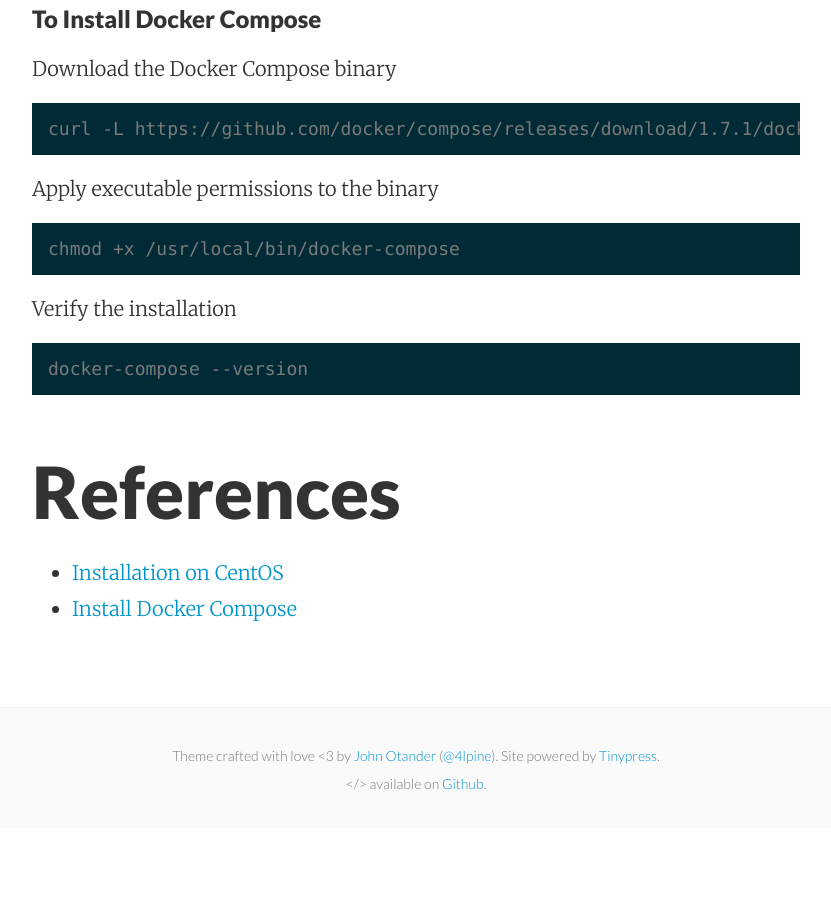
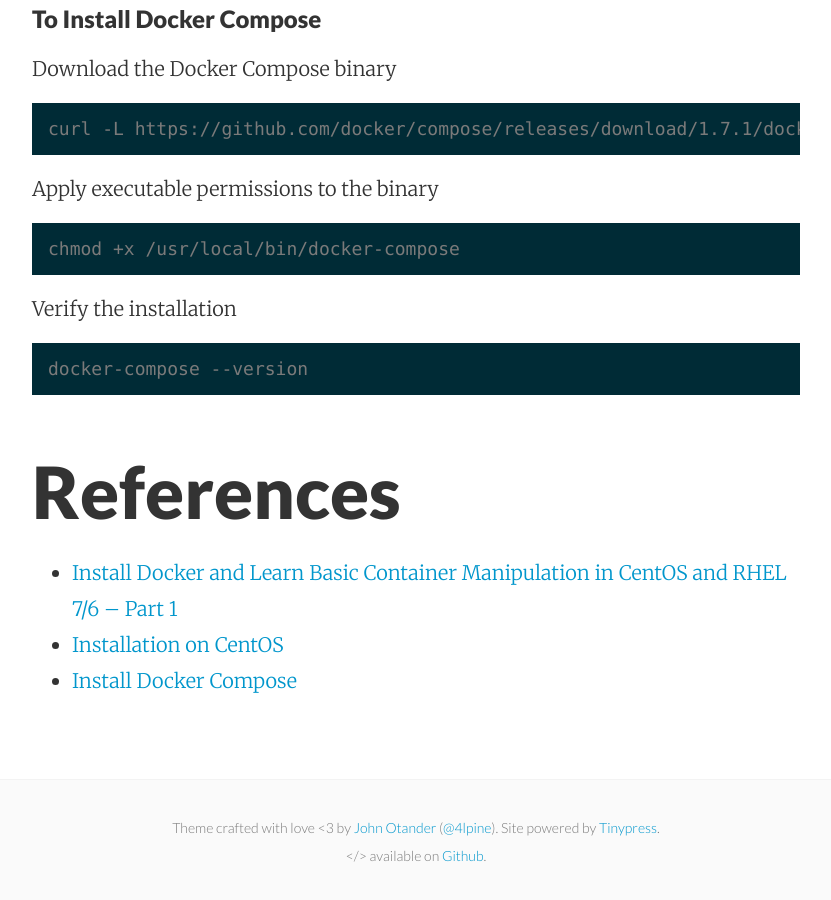
Before and after one commit to gentaro-sakamoto/gentaro-sakamoto.github.io, a Jekyll site: the page built from _posts/2016-06-01-how-to-install-docker-and-docker-compose-on-centos-6-5.markdown, in a window 1280 px wide and 900 px high, scrolled down 1880 px. Shown: the whole window, without its empty margins (224-1055 px from the left). Built offline with Jekyll 4.4.1, drawn with Linux system fonts in a browser that asks for light colours; before the commit the page ends 2708 px from its top, so only the background shows below that.

Commit message:
Post update: How To Install Docker and Docker Compose On CentOS 6.5

````diff
--- a/_posts/2016-06-01-how-to-install-docker-and-docker-compose-on-centos-6-5.markdown
+++ b/_posts/2016-06-01-how-to-install-docker-and-docker-compose-on-centos-6-5.markdown
@@ -69,5 +69,6 @@ docker-compose --version
 ```
 
 # References
+- [Install Docker and Learn Basic Container Manipulation in CentOS and RHEL 7/6 – Part 1](http://www.tecmint.com/install-docker-and-learn-containers-in-centos-rhel-7-6/)
 - [Installation on CentOS](https://docs.docker.com/engine/installation/linux/centos/)
 - [Install Docker Compose](https://docs.docker.com/compose/install/)
````
